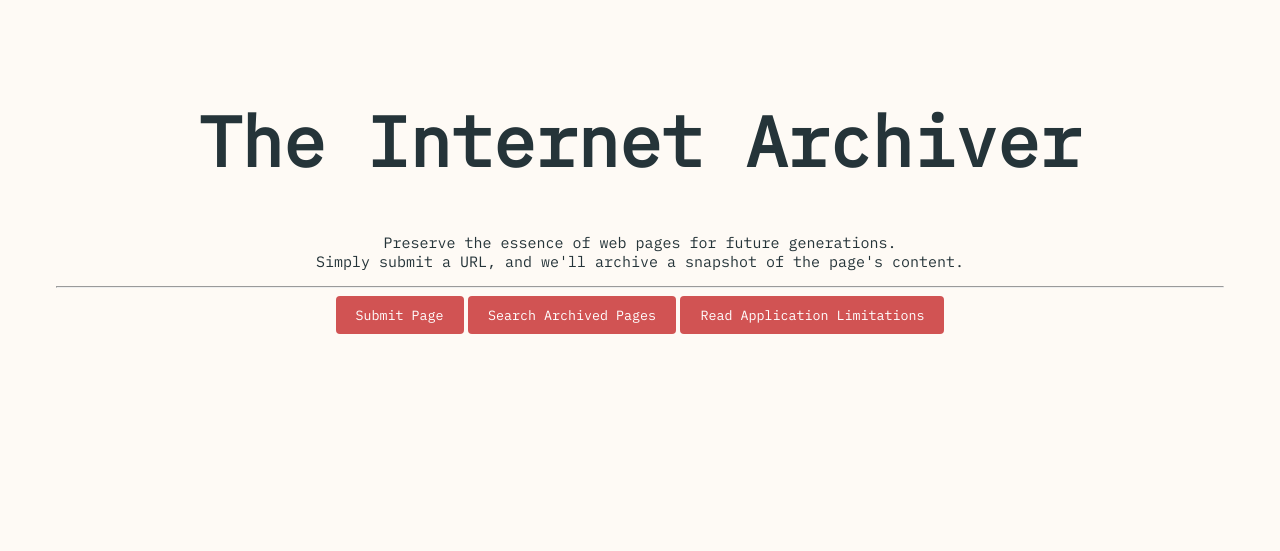
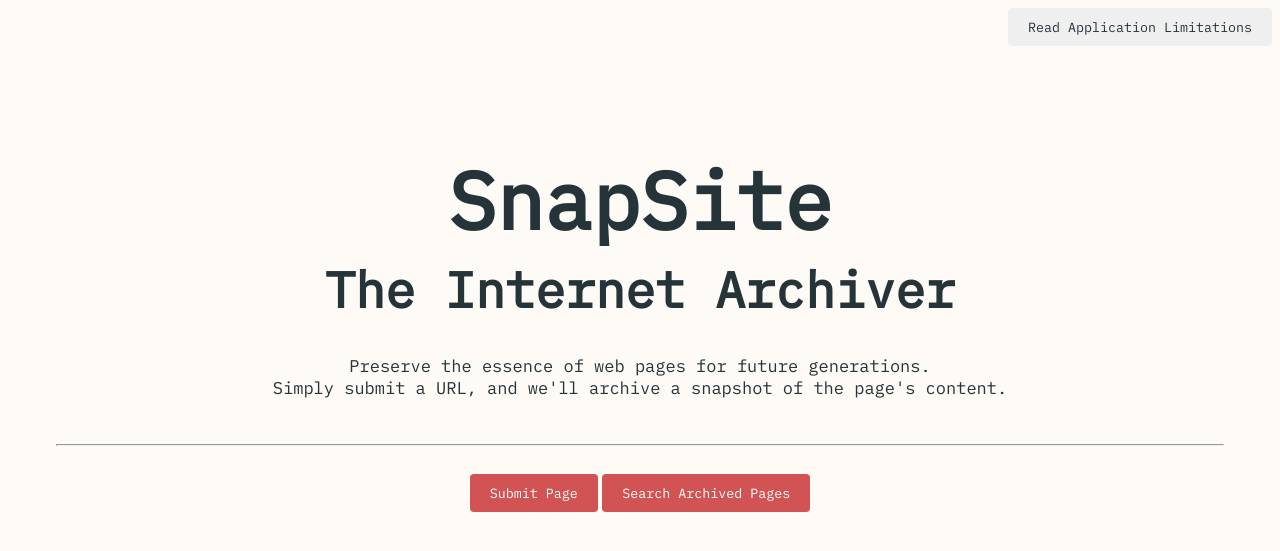
Before and after one commit to BenBeard115/internet-archiver, a Flask app: page / in a window 1280 px wide. Shown: the top 551 px of the page. Run offline with Flask 3, Linux system fonts and the light colour scheme; some web fonts are replaced.

Commit message:
fixed button formatting and edited general style of site

```diff
--- a/api/static/style.css
+++ b/api/static/style.css
@@ -17,12 +17,13 @@ main {
 
 
 h1.display-1 {
-  font-size: 70px;
+  font-size: 80px;
   /* text-align: center; */
   color: #253439;
   /* background-color: #F40105; */
   font-family: "IBM Plex Mono";
   /* background-image: url('https: //media.giphy.com/media/YsUVWDh9buWzT8yLx0/giphy-downsized-large.gif'); */
+  margin-bottom: 0px;
 }
 
 
@@ -33,6 +34,7 @@ h1.display-2 {
   /* background-color: #F40105; */
   font-family: "IBM Plex Mono";
   /* background-image: url('https: //media.giphy.com/media/YsUVWDh9buWzT8yLx0/giphy-downsized-large.gif'); */
+  margin-top: 5px;
 }
 
 
@@ -49,7 +51,7 @@ h1.display-3 {
 h2,
 p {
   /* text-align: center; */
-  font-size: 15px;
+  font-size: 17px;
   color: #253439;
   /* background-color: #F40105; */
   font-family: "IBM Plex Mono";
@@ -90,9 +92,20 @@ input {
   color: #253439;
 }
 
-button {
+button.display-1 {
   background-color: #d15353;
   color: #fff;
+  padding: 10px 20px;
+  border: none;
+  border-radius: 4px;
+  cursor: pointer;
+  /* Change cursor to pointer on hover */
+  font-family: "IBM Plex Mono";
+}
+
+
+button.display-2 {
+  color: #253439;
   padding: 10px 20px;
   border: none;
   border-radius: 4px;
--- a/api/templates/display.html
+++ b/api/templates/display.html
@@ -29,13 +29,13 @@
 
     <hr>
     <button
-        class="btn btn-warning"
+        class="display-1"
         onclick='window.location.href = "/"'
       >
         Return Home
     </button>
     <button
-        class="btn btn-warning"
+        class="display-1"
         onclick='window.location.href = "/archived-pages"'
         >
         Back to Search
--- a/api/templates/display_page_instance.html
+++ b/api/templates/display_page_instance.html
@@ -26,10 +26,10 @@
     </div>
 
     <hr>
-    <button class="btn btn-warning" onclick='window.location.href = "/"'>
+    <button class="display-1" onclick='window.location.href = "/"'>
         Return Home
     </button>
-    <button class="btn btn-warning" onclick='window.location.href = "/archived-pages"'>
+    <button class="display-1" onclick='window.location.href = "/archived-pages"'>
         Back to Search
     </button>
 
--- a/api/templates/index.html
+++ b/api/templates/index.html
@@ -12,37 +12,41 @@
 
 <body>
     <!-- HEADER COMPONENT -->
+        <div style="text-align: right;">
+        <button class="display-2" onclick='window.location.href = "/limitations"'>
+            Read Application Limitations
+        </button>
+        </div>
+
 
     <div style="text-align: center;">
         <header class="container text-center">
-            <h1 class="display-1">The Internet Archiver</h1>
+            <h1 class="display-1">SnapSite </h1>
+            <h1 class="display-2">The Internet Archiver</h1>
+
+
             <p>Preserve the essence of web pages for future generations.
                 <br>
                 Simply submit a URL, and we'll archive a snapshot of the page's content.
                 <br>
             </p>
 
+            <br>
             <hr>
+            <br>
 
-            <button class="btn btn-warning" onclick='window.location.href = "/submit"'>
+            <button class="display-1" onclick='window.location.href = "/submit"'>
                 Submit Page
             </button>
 
-
-            <button class="btn btn-warning" onclick='window.location.href = "/archived-pages"'>
+            <button class="display-1" onclick='window.location.href = "/archived-pages"'>
                 Search Archived Pages
             </button>
-
-        <button class="btn btn-warning" onclick='window.location.href = "/limitations"'>
-            Read Application Limitations
-        </button>
-
 
 
     </div>
 
 
-
 </body>
 
 </html>
--- a/api/templates/limitations.html
+++ b/api/templates/limitations.html
@@ -64,15 +64,15 @@
             </ul>
 
         <hr>
-        <button class="btn btn-warning" onclick='window.location.href = "/"'>
+        <button class="display-1" onclick='window.location.href = "/"'>
             Return Home
         </button>
 
-        <button class="btn btn-warning" onclick='window.location.href = "/submit"'>
+        <button class="display-1" onclick='window.location.href = "/submit"'>
             Submit Page
         </button>
 
-        <button class="btn btn-warning" onclick='window.location.href = "/archived-pages"'>
+        <button class="display-1" onclick='window.location.href = "/archived-pages"'>
             Search Archived Pages
         </button>
         </div>
--- a/api/templates/result.html
+++ b/api/templates/result.html
@@ -27,10 +27,10 @@
         </div>
     </ul>
     <hr>
-    <button class="btn btn-warning" onclick='window.location.href = "/"'>
+    <button class="display-1 onclick='window.location.href = "/"'>
         Return Home
     </button>
-    <button class="btn btn-warning" onclick='window.location.href = "/archived-pages"'>
+    <button class="display-1" onclick='window.location.href = "/archived-pages"'>
         Back to Search
     </button>
 </body>
--- a/api/templates/search_error.html
+++ b/api/templates/search_error.html
@@ -12,14 +12,14 @@
     <h1 class="display-3">No results found for <strong>"{{ input }}"</strong>!</h2>
 
     <button
-        class="btn btn-warning"
+        class="display-1"
         onclick='window.location.href = "/"'
       >
         Return Home
     </button>
 
     <button
-        class="btn btn-warning"
+        class="display-1"
         onclick='window.location.href = "/archived-pages"'
       >
         Search Again
--- a/api/templates/submit.html
+++ b/api/templates/submit.html
@@ -23,7 +23,7 @@
         <form action="/save" method="post">
             <label for="url">Enter URL:</label>
             <input type="text" id="url" name="url" required>
-            <button type="submit">Save</button>
+            <button class="display-1" type="submit">Save</button>
         </form>
 
         <h2 class="result_message">{{ result }}</h2>
@@ -52,10 +52,10 @@
         <div>
 
             <hr>
-            <button class="btn btn-warning" onclick='window.location.href = "/"'>
+            <button class="display-1" onclick='window.location.href = "/"'>
                 Return Home
             </button>
-            <button class="btn btn-warning" onclick='window.location.href = "/archived-pages"'>
+            <button class="display-1" onclick='window.location.href = "/archived-pages"'>
                 Search Archived Pages
             </button>
 </body>
```
Also changed, not shown: api/templates/archived_pages.html (+3 -4 lines), api/templates/page_history.html (+9 -0 lines).
